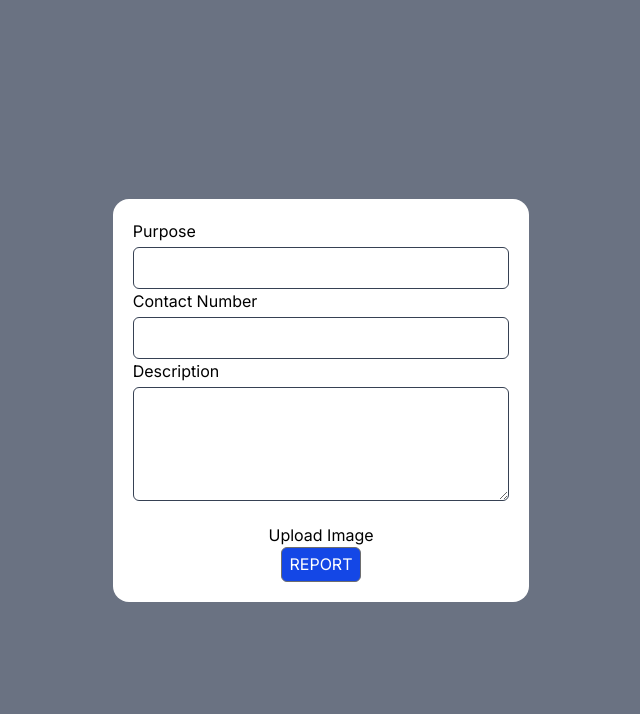
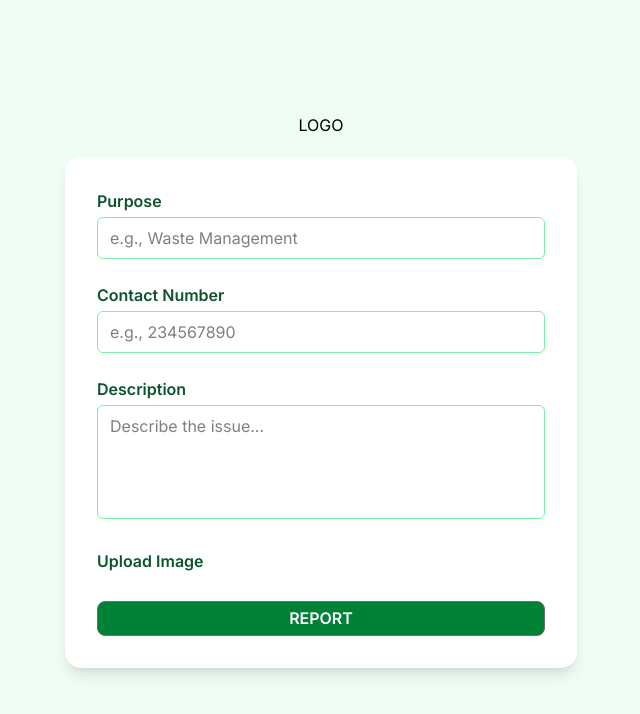
Before and after one commit to David-Rai/GreenGuard, a React (Vite) app in the folder client/: page /report in a window 1280 px wide. Shown: the top 714 px of the page, without its empty margins (319-959 px from the left). Built offline with nearby package versions, Linux system fonts and the light colour scheme; no server answers; a web font is replaced by a local one.

Commit message:
Half mvp ready

```diff
--- a/client/src/components/Map.jsx
+++ b/client/src/components/Map.jsx
@@ -1,4 +1,5 @@
 import { MapContainer, TileLayer, Marker, Popup } from 'react-leaflet'
+import Sidebar from './Sidebar'
 import 'leaflet/dist/leaflet.css'
 import { useNavigate } from 'react-router'
 import { useSocket } from '../socket/SocketContext'
@@ -7,8 +8,9 @@ import { useEffect, useState, useRef } from 'react'
 
 const Map = () => {
     const navigate = useNavigate()
+    const socket = useSocket()
+    const [reports, setReports] = useState([])
 
-    const socket = useSocket()
 
     //Socket connection
     useEffect(() => {
@@ -17,21 +19,20 @@ const Map = () => {
         socket.on("connect", () => {
             console.log("connection established")
             console.log(socket.id)
+            getReports()
         })
+
+        //Receiving all the data
+        socket.on("all-reports", (data) => {
+            console.log("All the reports", data)
+            setReports(data)
+        })
+
     }, [socket])
 
-
-    //Getting lan and lng
-    const getCoordinates = () => {
-        navigator.geolocation.getCurrentPosition(
-            (position) => {
-                const { latitude, longitude } = position.coords;
-                console.log('User location:', latitude, longitude);
-            },
-            (error) => {
-                console.error('Error getting location:', error);
-            }
-        )
+    //Getting all the Report details
+    const getReports = async () => {
+        socket.emit("get-reports")
     }
 
     //Handle report
@@ -44,17 +45,11 @@ const Map = () => {
         <main className='main flex'>
 
             {/* SIDE BAR */}
-            <div className='w-[20%] bg-red-400 h-full flex flex-col items-center gap-5 py-5'>
-                <h1 className='text-2xl'>LOGO</h1>
-                <div className="options bg-amber-300 w-full h-[80%]">
+            <Sidebar handleReport={handleReport}/>
 
-                </div>
-
-                <button className='btn1 border-none' onClick={handleReport}>REPORT</button>
-            </div>
 
             {/* LEAFLET MAP */}
-            <MapContainer center={[27.7172, 85.3240]} zoom={13} style={{ height: '100vh', width: '80%' }}>
+            <MapContainer center={[27.7172, 85.3240]} zoom={13} className='h-screen w-full md:w-[80%]'>
                 <TileLayer
                     url='https://{s}.tile.openstreetmap.org/{z}/{x}/{y}.png'
                     attribution='&copy; <a href="https://www.openstreetmap.org/">OpenStreetMap</a> contributors'
@@ -65,6 +60,20 @@ const Map = () => {
                         Welcome to Kathmandu! 🌏
                     </Popup>
                 </Marker>
+
+                {reports.map((report) => (
+                    <Marker
+                        key={report.id}
+                        position={[parseFloat(report.lat), parseFloat(report.lng)]}
+                    >
+                        <Popup>
+                            <strong>{report.purpose}</strong><br />
+                            {report.description}<br />
+                            📞 {report.contact_number}<br />
+                            🕒 {new Date(report.created_at).toLocaleString()}
+                        </Popup>
+                    </Marker>
+                ))}
             </MapContainer>
         </main>
     )
--- a/client/src/components/Report.jsx
+++ b/client/src/components/Report.jsx
@@ -1,79 +1,143 @@
-import React from 'react';
+import React, { useEffect } from 'react';
+import { ToastContainer, toast } from 'react-toastify';
 import { useForm } from 'react-hook-form';
+import { useSocket } from '../socket/SocketContext'
+import { useState, useRef } from 'react';
+import { useNavigate } from 'react-router'
 
 export default function Report() {
+    const navigate = useNavigate()
+    const socket = useSocket()
+    const coordRef = useRef(null)
     const {
         register,
         handleSubmit,
         formState: { errors },
     } = useForm();
 
-    const onSubmit = (data) => {
+    //Socket connection handling
+    useEffect(() => {
+        if (!socket) return
+
+        //Handling successfully submitted the report
+        socket.on("added-report", () => {
+            toast.success("sucessfully submitted the report")
+            navigate('/map')
+        })
+    }, [socket])
+
+    //Sending the new report to the socket server
+    const onSubmit = async (data) => {
         console.log('Form data:', data);
+
+        await getCoordinates(); // wait for coordinates to be fetched
+
+        if (coordRef.current) {
+            const { lat, lng } = coordRef.current;
+
+            // emitting the data
+            socket.emit("new-report", { ...data, lat, lng });
+        } else {
+            console.error("Coordinates not available");
+        }
+    };
+
+    const getCoordinates = async () => {
+        try {
+            const position = await new Promise((resolve, reject) => {
+                navigator.geolocation.getCurrentPosition(resolve, reject);
+            });
+
+            const { latitude, longitude } = position.coords;
+
+            console.log('User location:', latitude, longitude);
+
+            coordRef.current = {
+                lat: latitude,
+                lng: longitude,
+            };
+        } catch (error) {
+            console.error('Error getting location:', error);
+        }
     };
 
     return (
-        <main className='main flex items-center justify-center'>
-            <form onSubmit={handleSubmit(onSubmit)}
-                className='bg-white rounded-2xl flex flex-col items-center p-5'
+        <main className="main flex items-center justify-center min-h-screen bg-green-50 p-4 flex-col gap-5">
+
+            <div>LOGO</div>
+
+            {/* FORM */}
+            <form
+                onSubmit={handleSubmit(onSubmit)}
+                className="bg-white rounded-2xl flex flex-col items-start p-8 max-w-lg w-full shadow-lg"
             >
                 {/* Purpose */}
-                <div className='inputContainer'>
-                    <label>Purpose</label>
+                <div className="w-full mb-6">
+                    <label className="block text-green-900 font-semibold mb-1">Purpose</label>
                     <input
                         type="text"
-                        className='input'
                         {...register('purpose', { required: 'Purpose is required' })}
-                        style={{ width: '100%', padding: 8, marginTop: 4 }}
+                        className="input input-bordered w-full px-3 py-2 border border-green-300 rounded-md focus:outline-none focus:ring-2 focus:ring-green-400"
+                        placeholder="e.g., Waste Management"
                     />
-                    {errors.purpose && <p style={{ color: 'red' }}>{errors.purpose.message}</p>}
+                    {errors.purpose && (
+                        <p className="text-red-600 mt-1">{errors.purpose.message}</p>
+                    )}
                 </div>
 
                 {/* Contact Number */}
-                <div className='inputContainer'>
-                    <label>Contact Number</label>
+                <div className="w-full mb-6">
+                    <label className="block text-green-900 font-semibold mb-1">Contact Number</label>
                     <input
-                        type="number"
-                        className='input'
-
-                        {...register('contactNumber', { required: 'Contact number is required' })}
-                        style={{ width: '100%', padding: 8, marginTop: 4 }}
+                        type="text"
+                        {...register('contact_number', { required: 'Contact number is required' })}
+                        className="input input-bordered w-full px-3 py-2 border border-green-300 rounded-md focus:outline-none focus:ring-2 focus:ring-green-400"
+                        placeholder="e.g., 234567890"
                     />
-                    {errors.contactNumber && <p style={{ color: 'red' }}>{errors.contactNumber.message}</p>}
+                    {errors.contact_number && (
+                        <p className="text-red-600 mt-1">{errors.contact_number.message}</p>
+                    )}
                 </div>
 
                 {/* Description */}
-                <div className='inputContainer'>
-                    <label>Description</label>
+                <div className="w-full mb-6">
+                    <label className="block text-green-900 font-semibold mb-1">Description</label>
                     <textarea
-                        className='input border-1'
+                        rows={4}
                         {...register('description', { required: 'Description is required' })}
-                        rows={4}
-                        style={{ width: '100%', padding: 8, marginTop: 4 }}
+                        className="input input-bordered w-full px-3 py-2 border border-green-300 rounded-md focus:outline-none focus:ring-2 focus:ring-green-400 resize-none"
+                        placeholder="Describe the issue..."
                     />
-                    {errors.description && <p style={{ color: 'red' }}>{errors.description.message}</p>}
+                    {errors.description && (
+                        <p className="text-red-600 mt-1">{errors.description.message}</p>
+                    )}
                 </div>
 
                 {/* Upload Image */}
-                <div style={{ marginTop: 16 }}>
-                    <label>Upload Image</label>
+                <div className="w-full mb-6">
+                    <label className="block text-green-900 font-semibold mb-1">Upload Image</label>
                     {/* <input
-                        type="file"
-                        accept="image/*"
-                        {...register('image', { required: 'Image upload is required' })}
-                        style={{ width: '100%', marginTop: 4 }}
-                    />
-                    {errors.image && <p style={{ color: 'red' }}>{errors.image.message}</p>} */}
+              type="file"
+              accept="image/*"
+              {...register('image', { required: false })}
+              className="w-full"
+            /> */}
+                    {/* If you want to enforce required, change to true */}
+                    {/* {errors.image && (
+              <p className="text-red-600 mt-1">{errors.image.message}</p>
+            )} */}
                 </div>
 
                 {/* Submit Button */}
                 <button
-                    className='btn1 bg-blue-700'
                     type="submit"
+                    className="btn1 bg-green-700 hover:bg-green-800 flex items-center justify-center text-white font-semibold py-3 rounded-lg w-full transition"
                 >
                     REPORT
                 </button>
             </form>
+
+            <ToastContainer />
         </main>
     );
 }
--- /dev/null
+++ b/client/src/components/Sidebar.jsx
@@ -0,0 +1,50 @@
+import {
+  FaUser,
+  FaBookmark,
+  FaLeaf,
+  FaRecycle,
+  FaWater,
+  FaExclamationCircle,
+} from "react-icons/fa";
+import React from 'react'
+import { useNavigate } from "react-router";
+
+const Sidebar = ({ handleReport }) => {
+  return (
+    <div className="hidden md:flex w-[20%] bg-green-900 text-white h-full flex-col items-center gap-6 py-6">
+      {/* Logo */}
+      <h1 className="text-3xl font-extrabold tracking-wide">EcoLOGO</h1>
+
+      {/* Options */}
+      <div className="options bg-green-700 w-full flex flex-col gap-4 p-5 h-[80%] rounded-lg shadow-lg">
+        <button className="flex items-center gap-3 px-4 py-2 hover:bg-green-800 rounded-md transition duration-200">
+          <FaUser />
+          Your Profile
+        </button>
+        <button className="flex items-center gap-3 px-4 py-2 hover:bg-green-800 rounded-md transition duration-200">
+          <FaBookmark />
+          Saved
+        </button>
+        <button className="flex items-center gap-3 px-4 py-2 hover:bg-green-800 rounded-md transition duration-200">
+          <FaLeaf />
+          Your Reports
+        </button>
+        <button className="flex items-center gap-3 px-4 py-2 hover:bg-green-800 rounded-md transition duration-200">
+          <FaRecycle />
+          Latest Reports
+        </button>
+      </div>
+
+      {/* Report Button */}
+      <button
+        onClick={handleReport}
+        className="mt-auto mb-6 w-[90%] bg-green-400 text-green-900 font-semibold py-3 px-6 rounded-lg hover:bg-green-300 transition duration-200 flex items-center justify-center gap-3 shadow-md"
+      >
+        <FaExclamationCircle />
+        REPORT
+      </button>
+    </div>
+  );
+};
+
+export default Sidebar;
```
Also changed, not shown: 2 other files (tests, documents, lock files or other folders).
